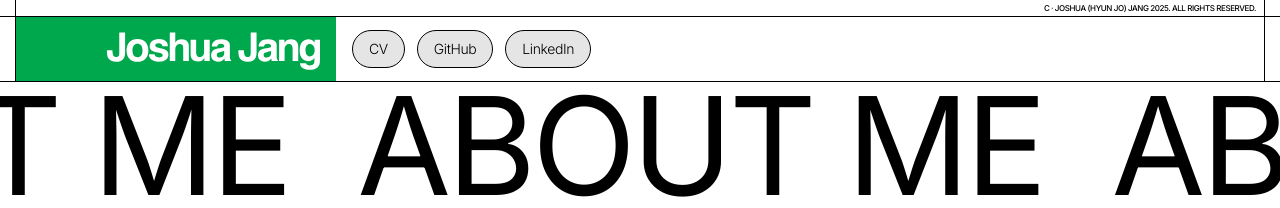
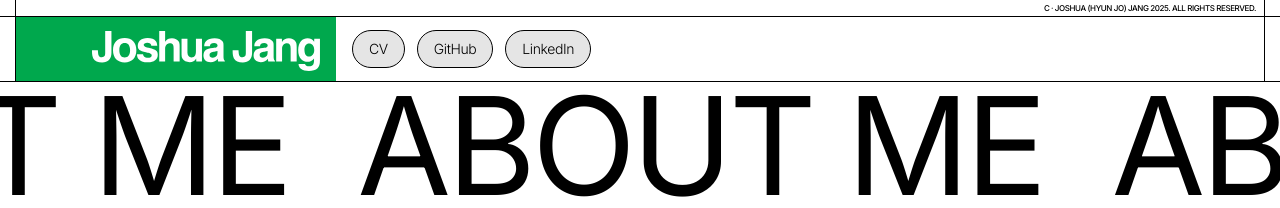
Before and after one commit to musicofmusix/musicofmusix.github.io, a Jekyll site: the page built from index.html, in a window 1280 px wide. Shown: the top 208 px of the page. Built offline with Jekyll 4.4.1, drawn with Linux system fonts in a browser that asks for light colours.

Commit message:
Make logo dynamic

```diff
--- a/_includes/navbar.html
+++ b/_includes/navbar.html
@@ -3,8 +3,9 @@
     <div class="border-t border-r border-black w-4 shrink-0"></div>
     <div class="border-t border-black flex-1 flex flex-col items-center justify-center sm:flex-row sm:justify-start sm:gap-2">
         <!-- Logo -->
-        <a class="w-full sm:w-auto flex flex-col justify-center sm:h-full sm:flex-row sm:justify-start border-b sm:border-0 border-black" href="/">
-            <img class="max-h-[4rem] sm:h-16" src="/assets/img/logo_green.svg" alt="Logo">
+        <a class="relative w-full sm:w-80 h-16 border-b sm:border-0 border-black" href="/">
+            <div class="w-full h-full bg-[#00A84D]"></div>
+            <img class="absolute right-4 top-3.5 h-10 " src="/assets/img/logo.svg">
         </a>
         <!-- Link row (only stacked layout affected) -->
         <div class="w-auto flex flex-row flex-wrap gap-3 justify-center sm:justify-start p-2">
--- a/assets/css/styles_tailwind.css
+++ b/assets/css/styles_tailwind.css
@@ -189,6 +189,30 @@
   .inset-0 {
     inset: calc(var(--spacing) * 0);
   }
+  .top-0 {
+    top: calc(var(--spacing) * 0);
+  }
+  .top-1\/2 {
+    top: calc(1/2 * 100%);
+  }
+  .top-3 {
+    top: calc(var(--spacing) * 3);
+  }
+  .top-3\.5 {
+    top: calc(var(--spacing) * 3.5);
+  }
+  .top-4 {
+    top: calc(var(--spacing) * 4);
+  }
+  .right-0 {
+    right: calc(var(--spacing) * 0);
+  }
+  .right-2 {
+    right: calc(var(--spacing) * 2);
+  }
+  .right-4 {
+    right: calc(var(--spacing) * 4);
+  }
   .isolate {
     isolation: isolate;
   }
@@ -213,17 +237,11 @@
   .m-0 {
     margin: calc(var(--spacing) * 0);
   }
-  .m-2 {
-    margin: calc(var(--spacing) * 2);
-  }
   .mx-auto {
     margin-inline: auto;
   }
   .mr-2 {
     margin-right: calc(var(--spacing) * 2);
-  }
-  .mb-4 {
-    margin-bottom: calc(var(--spacing) * 4);
   }
   .flex {
     display: flex;
@@ -242,6 +260,12 @@
   }
   .h-4 {
     height: calc(var(--spacing) * 4);
+  }
+  .h-10 {
+    height: calc(var(--spacing) * 10);
+  }
+  .h-12 {
+    height: calc(var(--spacing) * 12);
   }
   .h-16 {
     height: calc(var(--spacing) * 16);
@@ -291,6 +315,10 @@
   .shrink-0 {
     flex-shrink: 0;
   }
+  .-translate-y-1\/2 {
+    --tw-translate-y: calc(calc(1/2 * 100%) * -1);
+    translate: var(--tw-translate-x) var(--tw-translate-y);
+  }
   .transform {
     transform: var(--tw-rotate-x,) var(--tw-rotate-y,) var(--tw-rotate-z,) var(--tw-skew-x,) var(--tw-skew-y,);
   }
@@ -303,17 +331,8 @@
   .columns-1 {
     columns: 1;
   }
-  .columns-2 {
-    columns: 2;
-  }
-  .grid-flow-row-dense {
-    grid-auto-flow: row dense;
-  }
   .grid-cols-1 {
     grid-template-columns: repeat(1, minmax(0, 1fr));
-  }
-  .grid-cols-2 {
-    grid-template-columns: repeat(2, minmax(0, 1fr));
   }
   .flex-col {
     flex-direction: column;
@@ -353,9 +372,6 @@
   }
   .gap-3 {
     gap: calc(var(--spacing) * 3);
-  }
-  .gap-4 {
-    gap: calc(var(--spacing) * 4);
   }
   .self-end {
     align-self: flex-end;
@@ -400,6 +416,12 @@
   .border-black {
     border-color: var(--color-black);
   }
+  .bg-\[\#00A84D\] {
+    background-color: #00A84D;
+  }
+  .bg-amber-400 {
+    background-color: var(--color-amber-400);
+  }
   .bg-black {
     background-color: var(--color-black);
   }
@@ -409,11 +431,11 @@
   .bg-white {
     background-color: var(--color-white);
   }
+  .fill-white {
+    fill: var(--color-white);
+  }
   .object-cover {
     object-fit: cover;
-  }
-  .p-0 {
-    padding: calc(var(--spacing) * 0);
   }
   .p-2 {
     padding: calc(var(--spacing) * 2);
@@ -531,11 +553,6 @@
       }
     }
   }
-  .min-\[320px\]\:columns-2 {
-    @media (width >= 320px) {
-      columns: 2;
-    }
-  }
   .min-\[320px\]\:grid-cols-2 {
     @media (width >= 320px) {
       grid-template-columns: repeat(2, minmax(0, 1fr));
@@ -544,6 +561,21 @@
   .sm\:h-16 {
     @media (width >= 40rem) {
       height: calc(var(--spacing) * 16);
+    }
+  }
+  .sm\:h-\[16\] {
+    @media (width >= 40rem) {
+      height: 16;
+    }
+  }
+  .sm\:h-\[32\] {
+    @media (width >= 40rem) {
+      height: 32;
+    }
+  }
+  .sm\:h-\[32px\] {
+    @media (width >= 40rem) {
+      height: 32px;
     }
   }
   .sm\:h-full {
@@ -581,14 +613,39 @@
       width: calc(3/6 * 100%);
     }
   }
+  .sm\:w-32 {
+    @media (width >= 40rem) {
+      width: calc(var(--spacing) * 32);
+    }
+  }
+  .sm\:w-64 {
+    @media (width >= 40rem) {
+      width: calc(var(--spacing) * 64);
+    }
+  }
+  .sm\:w-72 {
+    @media (width >= 40rem) {
+      width: calc(var(--spacing) * 72);
+    }
+  }
+  .sm\:w-80 {
+    @media (width >= 40rem) {
+      width: calc(var(--spacing) * 80);
+    }
+  }
+  .sm\:w-\[200\] {
+    @media (width >= 40rem) {
+      width: 200;
+    }
+  }
+  .sm\:w-\[200px\] {
+    @media (width >= 40rem) {
+      width: 200px;
+    }
+  }
   .sm\:w-auto {
     @media (width >= 40rem) {
       width: auto;
-    }
-  }
-  .sm\:columns-2 {
-    @media (width >= 40rem) {
-      columns: 2;
     }
   }
   .sm\:flex-row {
@@ -647,11 +704,6 @@
       columns: 2;
     }
   }
-  .md\:columns-3 {
-    @media (width >= 48rem) {
-      columns: 3;
-    }
-  }
   .md\:grid-cols-3 {
     @media (width >= 48rem) {
       grid-template-columns: repeat(3, minmax(0, 1fr));
@@ -660,16 +712,6 @@
   .lg\:w-2\/3 {
     @media (width >= 64rem) {
       width: calc(2/3 * 100%);
-    }
-  }
-  .lg\:columns-3 {
-    @media (width >= 64rem) {
-      columns: 3;
-    }
-  }
-  .lg\:columns-4 {
-    @media (width >= 64rem) {
-      columns: 4;
     }
   }
   .lg\:grid-cols-4 {
@@ -798,6 +840,21 @@ mjx-container[display="true"] > mjx-math {
 .aspect-\[1\/1\.41\] {
   aspect-ratio: 1/1.41;
 }
+@property --tw-translate-x {
+  syntax: "*";
+  inherits: false;
+  initial-value: 0;
+}
+@property --tw-translate-y {
+  syntax: "*";
+  inherits: false;
+  initial-value: 0;
+}
+@property --tw-translate-z {
+  syntax: "*";
+  inherits: false;
+  initial-value: 0;
+}
 @property --tw-rotate-x {
   syntax: "*";
   inherits: false;
@@ -896,6 +953,9 @@ mjx-container[display="true"] > mjx-math {
 @layer properties {
   @supports ((-webkit-hyphens: none) and (not (margin-trim: inline))) or ((-moz-orient: inline) and (not (color:rgb(from red r g b)))) {
     *, ::before, ::after, ::backdrop {
+      --tw-translate-x: 0;
+      --tw-translate-y: 0;
+      --tw-translate-z: 0;
       --tw-rotate-x: initial;
       --tw-rotate-y: initial;
       --tw-rotate-z: initial;
```
Also changed, not shown: assets/img/logo.svg (added).
